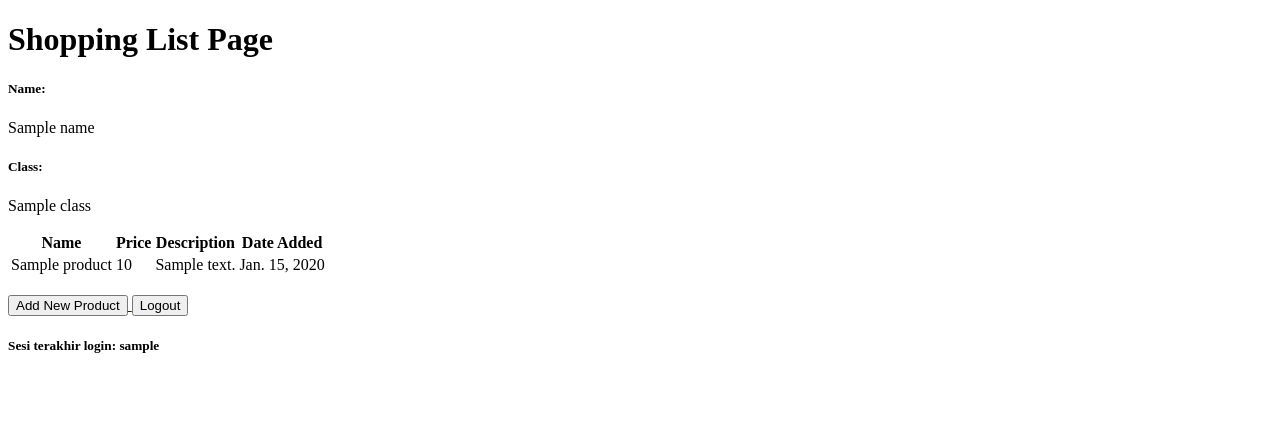
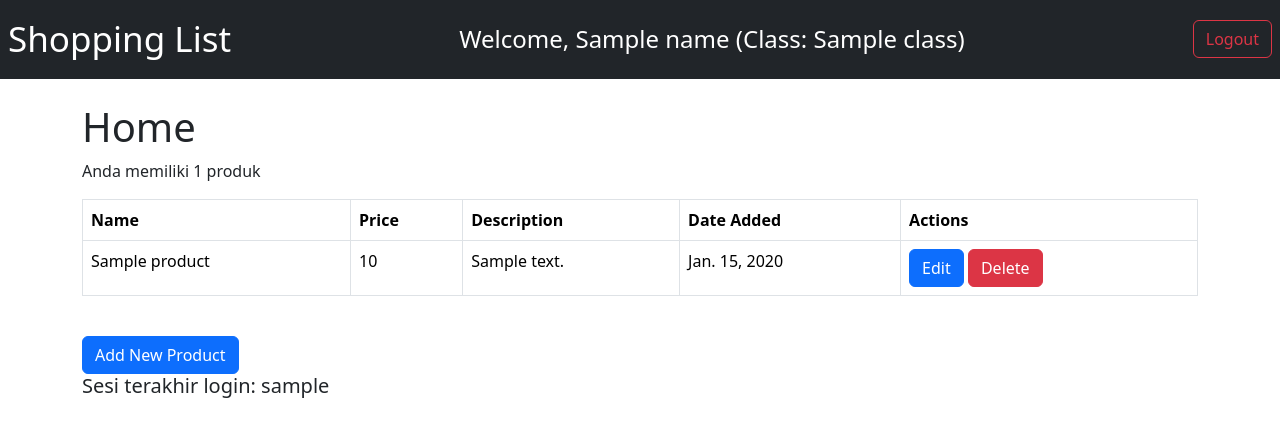
Before and after one commit to MikhailJBS/shopping-list, a Django app: template main/templates/main.html in a window 1280 px wide. Shown: the top 437 px of the page. Run offline with Django 4.2, Linux system fonts and the light colour scheme; tables that the repository leaves empty hold one stand-in row (values such as "Sample post"); the template is opened without the code that fills it: values that come from a table or form of the project are taken from there, most other values are stand-ins (such as "Sample title", 1, 10 or a date in 2020).

Commit message:
Selesai Tutorial 4

```diff
--- a/main/templates/main.html
+++ b/main/templates/main.html
@@ -1,48 +1,69 @@
 {% extends 'base.html' %}
 
 {% block content %}
-    <h1>Shopping List Page</h1>
+    <nav class="navbar navbar-expand-lg navbar-dark bg-dark">
+        <a class="navbar-brand mx-2" href="#" style="font-size: 35px; color: white;">Shopping List</a>
 
-    <h5>Name:</h5>
-    <p>{{name}}</p>
+        <div class="collapse navbar-collapse justify-content-center align-items-center" id="navbarNav">
+            <ul class="navbar-nav">
+                <li class="nav-item">
+                    <span class="navbar-text" style="font-size: 24px; color: white;">
+                        Welcome, {{ name }} (Class: {{ class }})
+                    </span>
+                </li>
+            </ul>
+        </div>
 
-    <h5>Class:</h5>
-    <p>{{class}}</p>
+        <ul class="navbar-nav ml-auto">
+            <li class="nav-item">
+                <a class="btn btn-outline-danger mx-2" href="{% url 'main:logout' %}">
+                    Logout
+                </a>
+            </li>
+        </ul>
+    </nav>
 
-    <table>
+    <div class="container mt-4">
+        <h1>Home</h1>
+        <p>Anda memiliki {{ products|length }} produk</p>
+
+        <table class="table table-bordered">
+            <thead>
                 <tr>
                     <th>Name</th>
                     <th>Price</th>
                     <th>Description</th>
                     <th>Date Added</th>
+                    <th>Actions</th>
                 </tr>
-
+            </thead>
+            <tbody>
                 {% comment %} Berikut cara memperlihatkan data produk di bawah baris ini {% endcomment %}
-
                 {% for product in products %}
                     <tr>
-                <td>{{product.name}}</td>
-                <td>{{product.price}}</td>
-                <td>{{product.description}}</td>
-                <td>{{product.date_added}}</td>
+                        <td>{{ product.name }}</td>
+                        <td>{{ product.price }}</td>
+                        <td>{{ product.description }}</td>
+                        <td>{{ product.date_added }}</td>
+                        <td>
+                            <a href="{% url 'main:edit_product' product.pk %}" class="btn btn-primary">
+                                Edit
+                            </a>
+                            <a href="{% url 'main:delete_product' product.pk %}" class="btn btn-danger">
+                                Delete
+                            </a>
+                        </td>
                     </tr>
                 {% endfor %}
+            </tbody>
         </table>
 
         <br />
 
-    <a href="{% url 'main:create_product' %}">
-        <button>
+        <a href="{% url 'main:create_product' %}" class="btn btn-primary">
             Add New Product
-        </button>
-    </a>
-
-    <a href="{% url 'main:logout' %}">
-        <button>
-            Logout
-        </button>
         </a>
 
         <h5>Sesi terakhir login: {{ last_login }}</h5>
-
+    </div>
 {% endblock content %}
--- a/main/urls.py
+++ b/main/urls.py
@@ -1,5 +1,5 @@
 from django.urls import path
-from main.views import show_main, create_product, show_xml, show_json, show_xml_by_id, show_json_by_id, register, login_user, logout_user
+from main.views import show_main, create_product, show_xml, show_json, show_xml_by_id, show_json_by_id, register, login_user, logout_user, edit_product, delete_product
 
 app_name = 'main'
 
@@ -13,4 +13,6 @@
     path('register/', register, name='register'),
     path('login/', login_user, name='login'),
     path('logout/', logout_user, name='logout'),
+    path('edit-product/<int:id>', edit_product, name='edit_product'),
+    path('delete/<int:id>', delete_product, name='delete_product'),
 ]
--- a/templates/base.html
+++ b/templates/base.html
@@ -9,6 +9,10 @@
         />
         {% block meta %}
         {% endblock meta %}
+        <link href="https://cdn.jsdelivr.net/npm/bootstrap@5.3.2/dist/css/bootstrap.min.css" rel="stylesheet" integrity="sha384-T3c6CoIi6uLrA9TneNEoa7RxnatzjcDSCmG1MXxSR1GAsXEV/Dwwykc2MPK8M2HN" crossorigin="anonymous">
+        <script src="https://code.jquery.com/jquery-3.6.0.min.js" integrity="sha384-KyZXEAg3QhqLMpG8r+J4jsl5c9zdLKaUk5Ae5f5b1bw6AUn5f5v8FZJoMxm6f5cH1" crossorigin="anonymous"></script>
+        <script src="https://cdn.jsdelivr.net/npm/@popperjs/core@2.11.8/dist/umd/popper.min.js" integrity="sha384-I7E8VVD/ismYTF4hNIPjVp/Zjvgyol6VFvRkX/vR+Vc4jQkC+hVqc2pM8ODewa9r" crossorigin="anonymous"></script>
+        <script src="https://cdn.jsdelivr.net/npm/bootstrap@5.3.2/dist/js/bootstrap.min.js" integrity="sha384-BBtl+eGJRgqQAUMxJ7pMwbEyER4l1g+O15P+16Ep7Q9Q+zqX6gSbd85u4mG4QzX+" crossorigin="anonymous"></script>
     </head>
 
     <body>
```
Also changed, not shown: main/templates/edit_product.html (added, +22 -0 lines), main/views.py (+24 -1 lines). Lines whose indentation alone changed are shown as unchanged.
